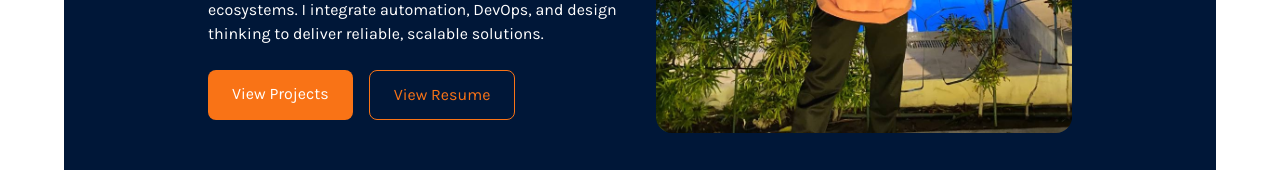
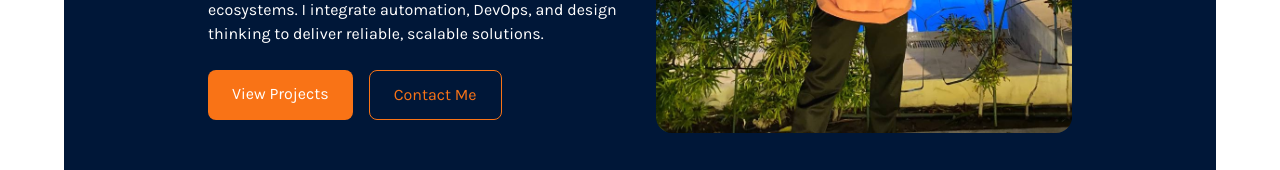
Before and after one commit to Hassan-Adnan-T/next-portfolio, a Next.js app: page / in a window 1280 px wide. Shown: the part 515-685 px from the top of the page. Built offline with nearby package versions, Linux system fonts and the light colour scheme.

Commit message:
bring back contanct

```diff
--- a/app/components/layout/hero.tsx
+++ b/app/components/layout/hero.tsx
@@ -57,11 +57,10 @@ export default function Hero() {
                 View Projects
               </Link>
               <Link
-                href="https://drive.google.com/file/d/1TaaumJOpSdqZBOUdVzBlWxYWzsskw9TM/view?usp=sharing"
-                target="_blank" rel="noopener noreferrer"
+                href="#contact"
                 className="border border-[#F97316] text-[#F97316] px-5 py-2 sm:px-6 sm:py-3 rounded-lg hover:bg-[#F97316] hover:text-white transition font-karla"
               >
-                View Resume
+                Contact Me
               </Link>
             </div>
           </div>
```
